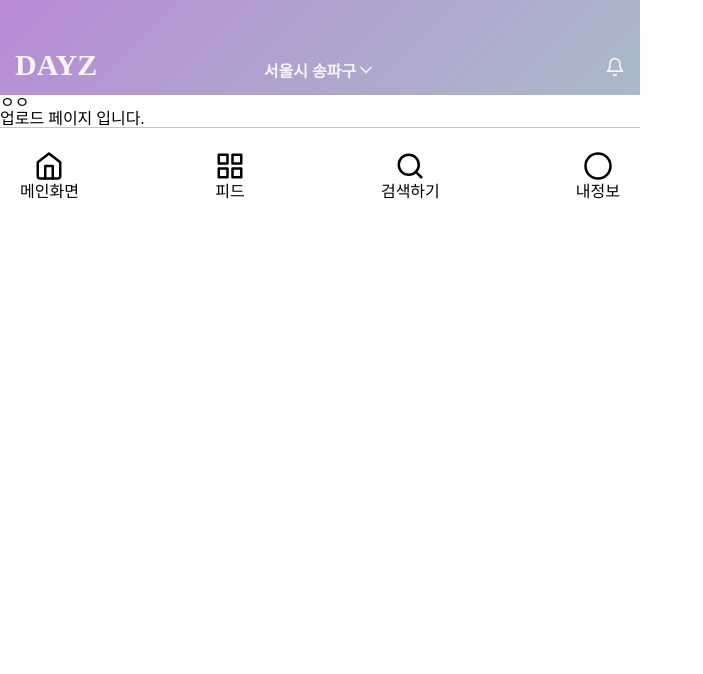
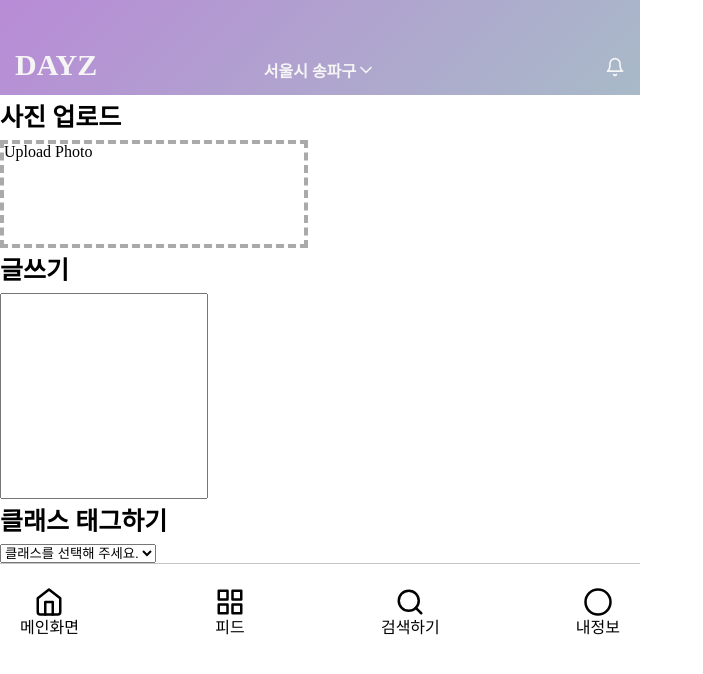
Before and after one commit to prgrms-web-devcourse/Team_DAYZ_DAYZ_FE, a React (Create React App) app: page /upload in a window 1280 px wide. Shown: the top 674 px of the page, without its empty margins (0-703 px from the left). Built offline with nearby package versions, Linux system fonts and the light colour scheme.

Commit message:
Design: 업로드페이지 레이아웃

```diff
--- a/src/pages/ProductsDetailPage/index.tsx
+++ b/src/pages/ProductsDetailPage/index.tsx
@@ -1,7 +1,7 @@
 import React, { useState } from 'react';
 import styled from '@emotion/styled';
 import { useParams } from 'react-router-dom';
-import { Modal } from '../../components';
+import { Modal } from '../../components/base';
 
 const ProductsDetailPage = () => {
   const { id } = useParams<{ id: string }>();
--- a/src/pages/UploadFeedPage/index.tsx
+++ b/src/pages/UploadFeedPage/index.tsx
@@ -1,12 +1,47 @@
+import styled from '@emotion/styled';
 import React from 'react';
+import { Upload } from '../../components/base';
 
 const UploadFeedPage = () => {
   return (
     <>
-      <div>ㅇㅇ</div>
-      <div>업로드 페이지 입니다.</div>
+      <TextWrapper>사진 업로드</TextWrapper>
+      <Upload droppable accept="image/*">
+        {(file: File, dragging: React.DragEvent<HTMLDivElement>) => (
+          <div
+            style={{
+              width: 300,
+              height: 100,
+              border: '4px dashed #aaa',
+              borderColor: dragging ? 'black' : '#aaa',
+            }}
+          >
+            {file ? file.name : 'Upload Photo'}
+          </div>
+        )}
+      </Upload>
+      <TextWrapper>글쓰기</TextWrapper>
+      <Input type="text" />
+      <TextWrapper>클래스 태그하기</TextWrapper>
+      <select>
+        <option value="">클래스를 선택해 주세요.</option>
+        {/* option에서 map을 돌면 되겠다. */}
+        <option value="">도자기 공방</option>
+        <option value="">반지</option>
+      </select>
     </>
   );
 };
 
+const TextWrapper = styled.div`
+  font-size: 25px;
+  font-weight: bold;
+  margin: 10px 0;
+`;
+
+const Input = styled.input`
+  width: 200px;
+  height: 200px;
+`;
+
 export default UploadFeedPage;
```
